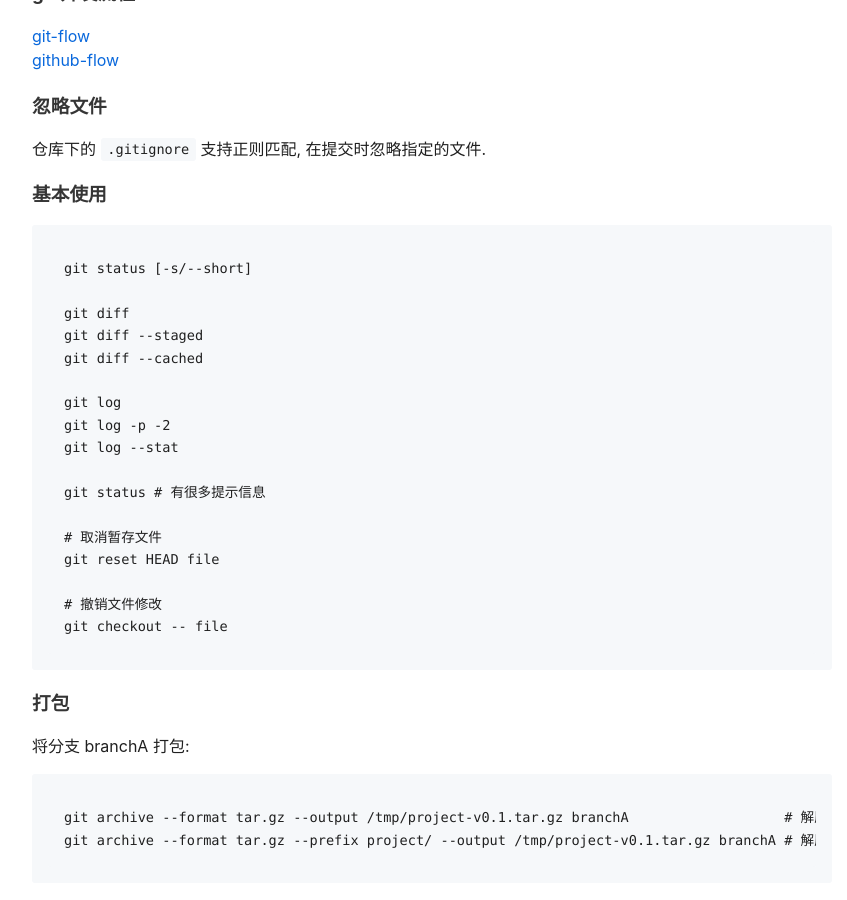
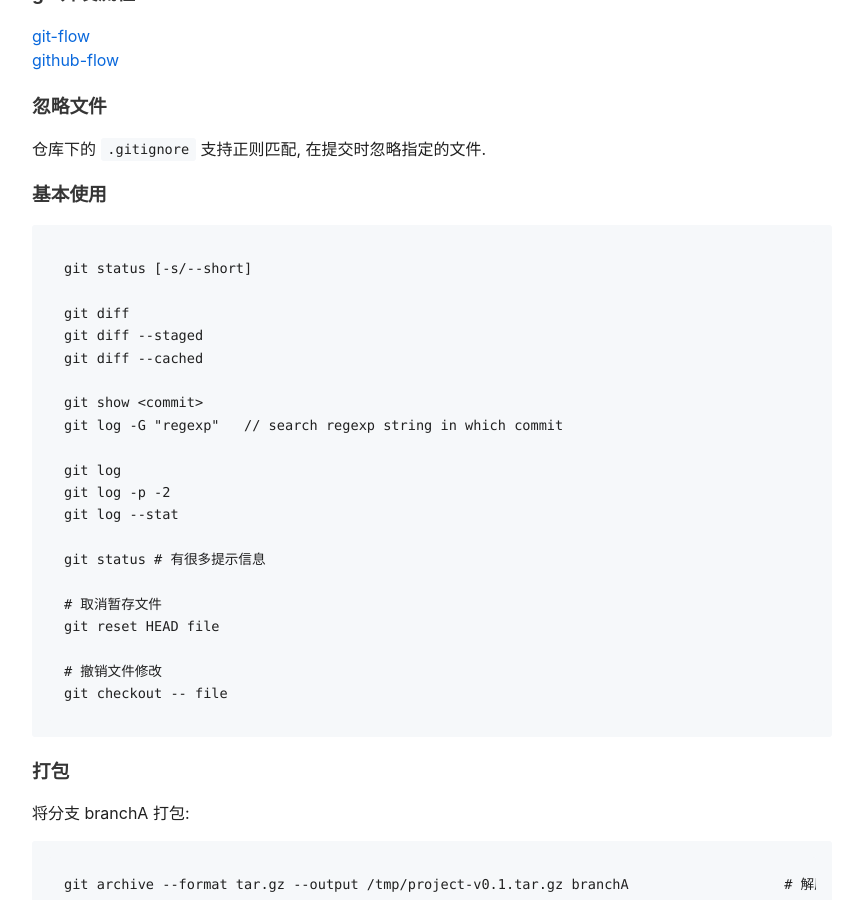
Before and after one commit to arstercz/arstercz.github.io, a Jekyll site: the page built from _posts/2020-06-08-git-note.md, in a window 1280 px wide and 900 px high, scrolled down 374 px. Shown: the whole window, without its empty margins (208-1055 px from the left). Built offline with Jekyll 4.4.1, drawn with Linux system fonts in a browser that asks for light colours; comment, search, counter and statistics services are not loaded.

Commit message:
add git usage

```diff
--- a/_posts/2020-06-08-git-note.md
+++ b/_posts/2020-06-08-git-note.md
@@ -25,6 +25,9 @@
 git diff
 git diff --staged
 git diff --cached
+
+git show <commit>
+git log -G "regexp"   // search regexp string in which commit
 
 git log
 git log -p -2
```
